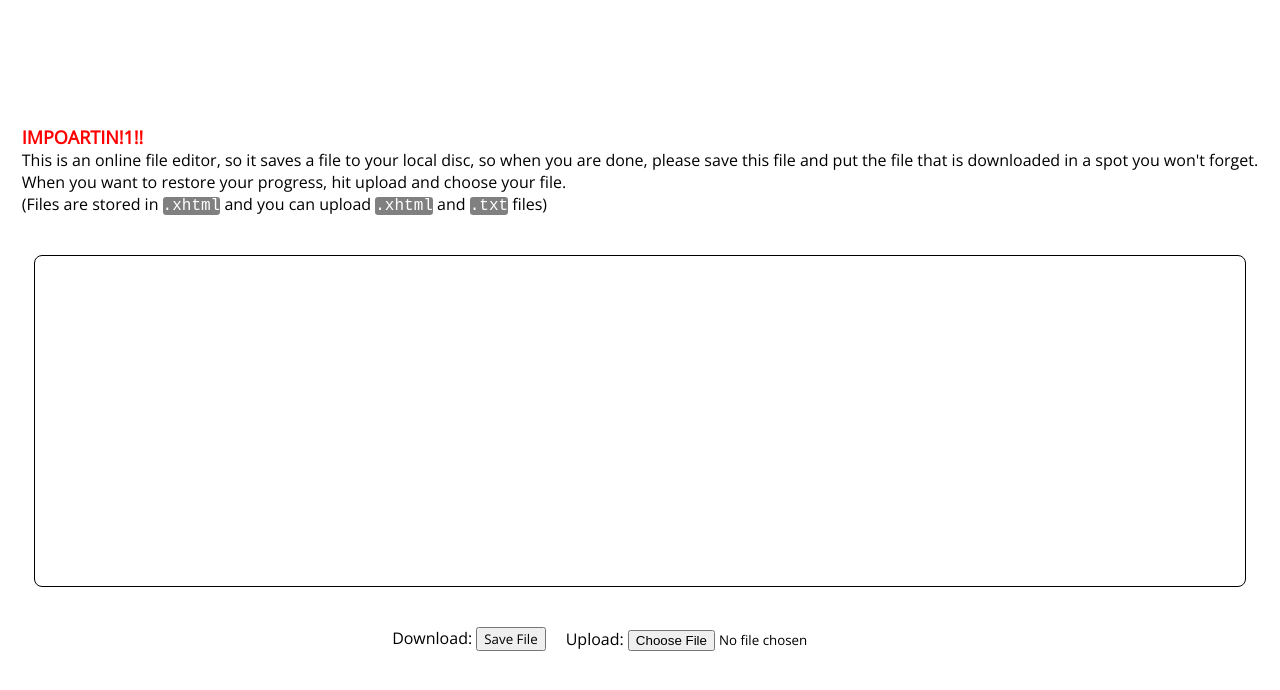
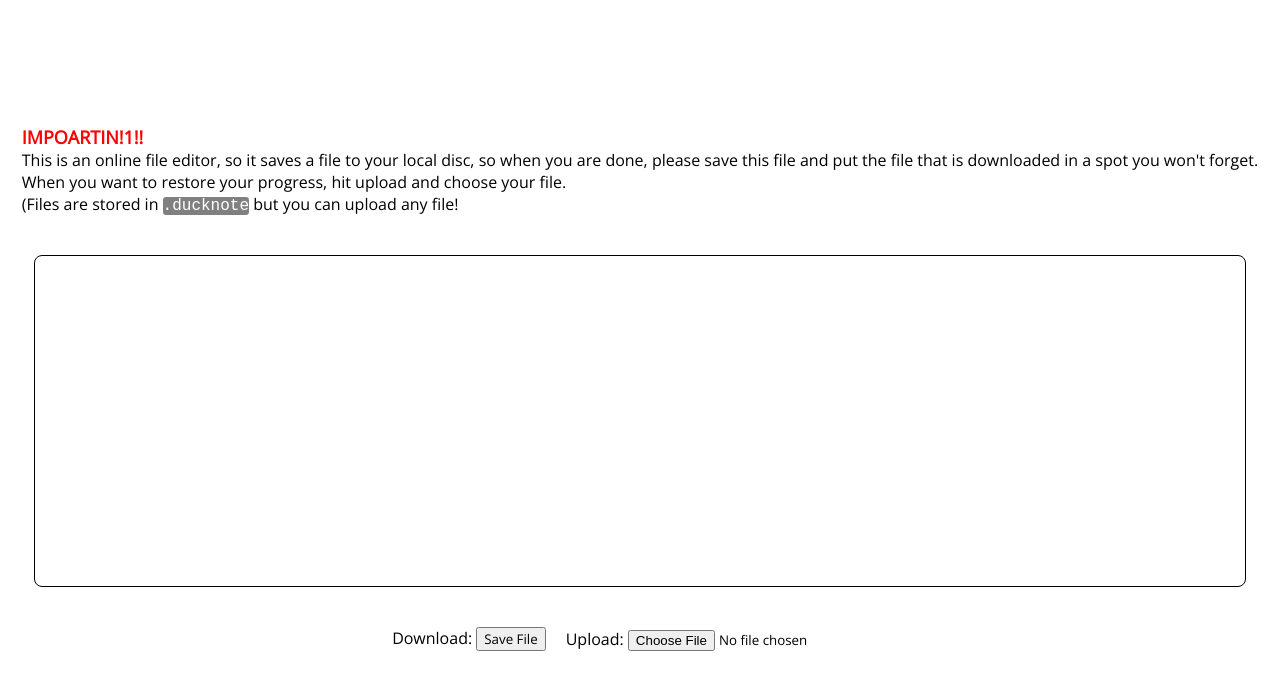
Before and after one commit to duck123acb/notes, a plain HTML site: page index.html in a window 1280 px wide. Drawn offline with nearby package versions, Linux system fonts and the light colour scheme; a script that the page names is missing.

Commit message:
update ui to the new ducknote

```diff
--- a/index.html
+++ b/index.html
@@ -19,7 +19,7 @@
 </head>
 <body>
 	<div id="info">
-		<div><span class="bold">IMPOARTIN!1!!</span> <br> This is an online file editor, so it saves a file to your local disc, so when you are done, please save this file and put the file that is downloaded in a spot you won't forget. <br> When you want to restore your progress, hit upload and choose your file. <br> (Files are stored in <span class="file-extention">.xhtml</span> and you can upload <span class="file-extention">.xhtml</span> and <span class="file-extention">.txt</span></span> files)</div>
+		<div><span class="bold">IMPOARTIN!1!!</span> <br> This is an online file editor, so it saves a file to your local disc, so when you are done, please save this file and put the file that is downloaded in a spot you won't forget. <br> When you want to restore your progress, hit upload and choose your file. <br> (Files are stored in <span class="file-extention">.ducknote</span> but you can upload any file!</div>
 	</div>
 	<div id="text"></div>
 	<div id="file-management">
```
